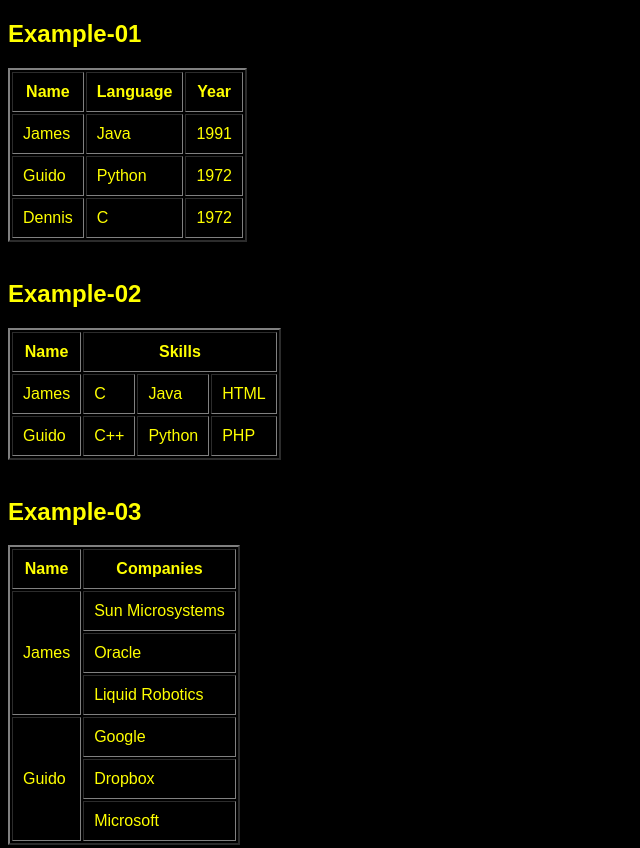
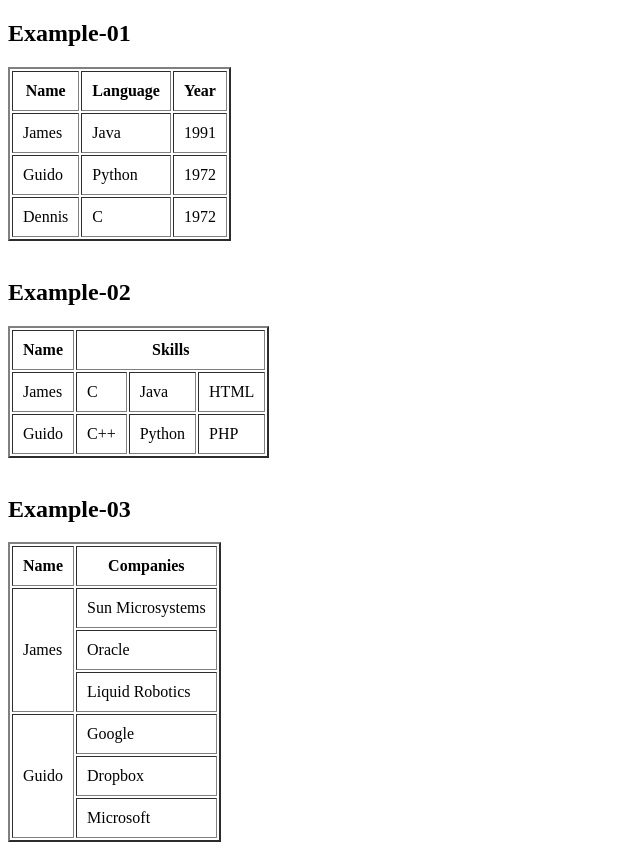
Before and after one commit to Tarunya23/TABLES_PROJECT, a plain HTML site: page index.html in a window 1280 px wide. Shown: the top 848 px of the page, without its empty margins (0-640 px from the left). Drawn offline with Linux system fonts and the light colour scheme.

Commit message:
Fix HTML formatting and structure

```diff
--- a/index.html
+++ b/index.html
@@ -4,14 +4,6 @@
     <meta charset="UTF-8" />
     <meta name="viewport" content="width=device-width, initial-scale=1.0" />
     <title>Project 04</title>
-    <style>
-      body{
-        background-color: black;
-        color: yellow;
-        font-family: Arial, Helvetica, sans-serif;
-
-      }
-    </style>
   </head>
   <body>
     <h2>Example-01</h2>
```
